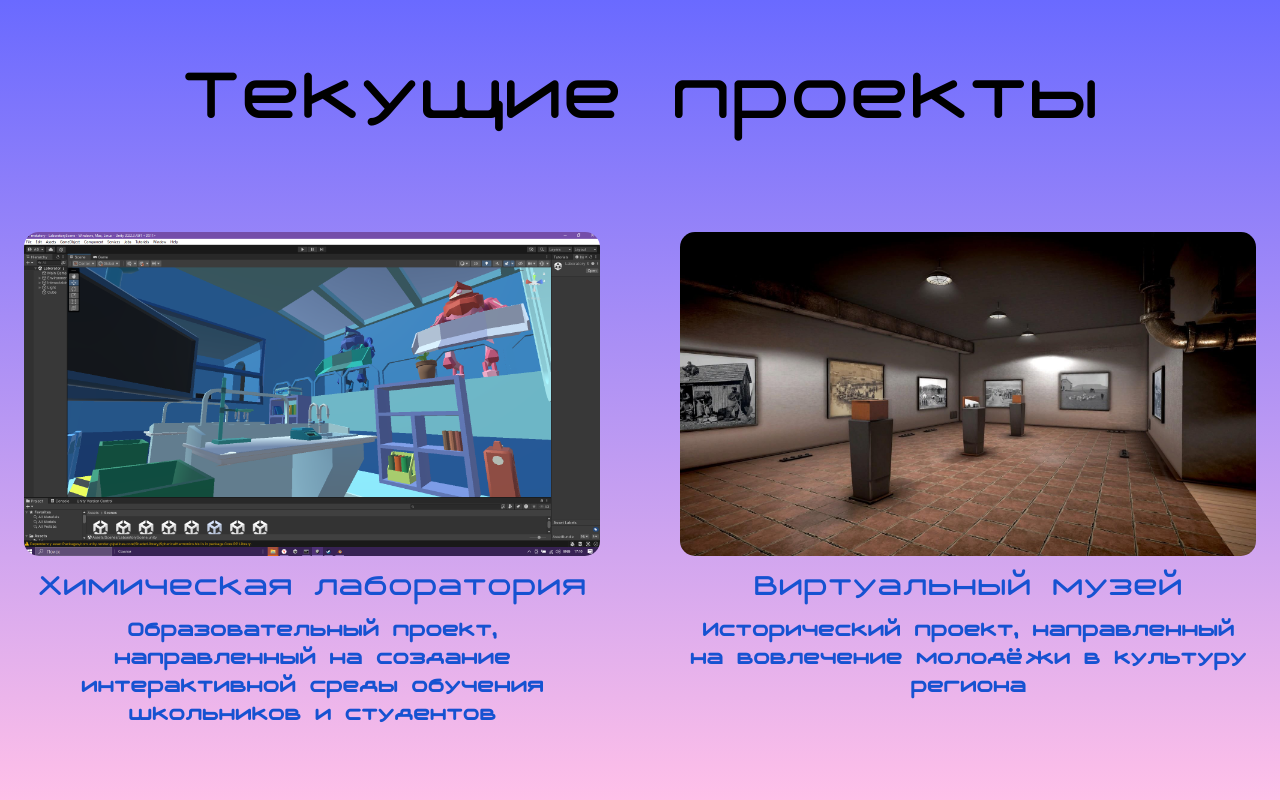
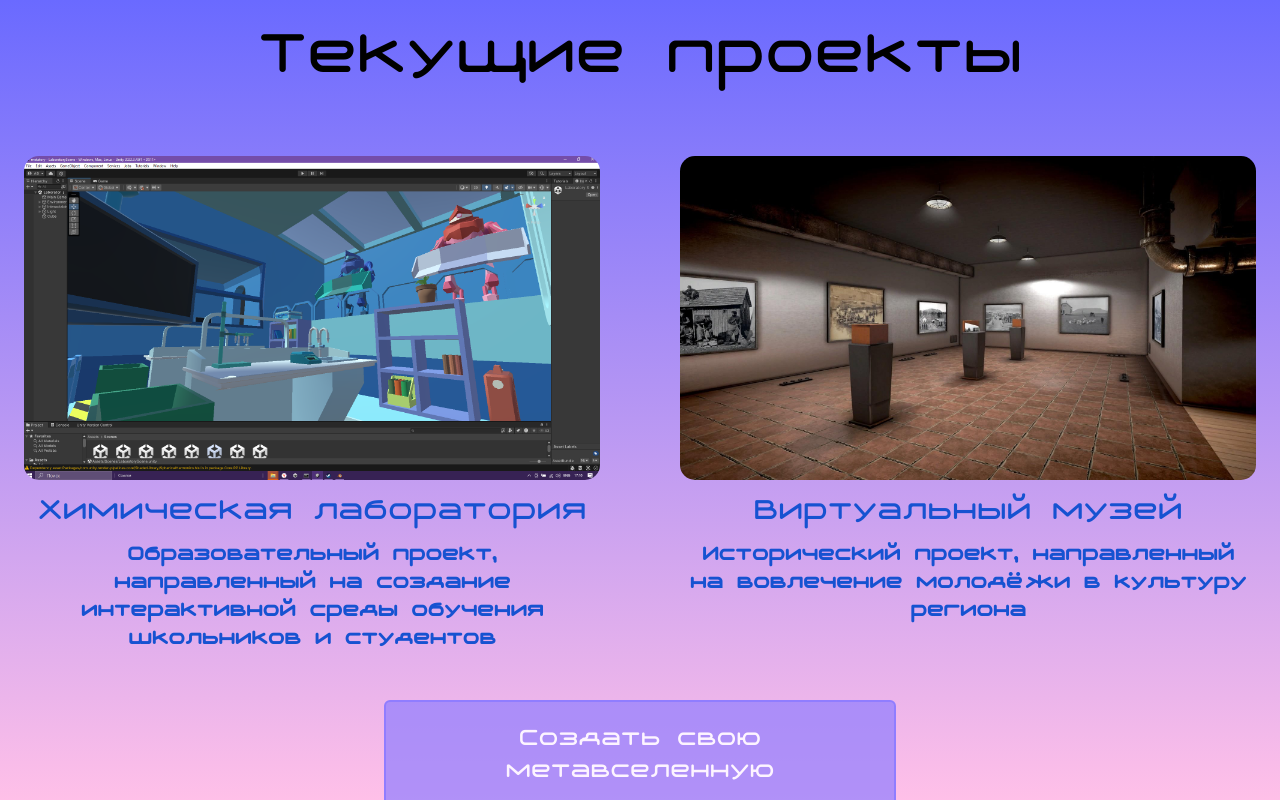
Before and after one commit to cleverunemployed/metatoria, a React (Vite) app: page / in a window 1280 px wide. Built offline with nearby package versions, Linux system fonts and the light colour scheme; a web font is replaced by a local one.

Commit message:
🚑 hot fix

```diff
--- a/src/template/CurrentProjects/CurrentProjects.jsx
+++ b/src/template/CurrentProjects/CurrentProjects.jsx
@@ -3,9 +3,9 @@ import VirtualMuseum from '../../image/virtual-museum.jpg';
 
 export const CurrentProjects = () => {
     return (
-        <div className="min-h-screen w-full flex flex-col gap-10">
-            <div className="flex items-center justify-center w-full my-10">
-                <h2 className="text-7xl px-10 py-5">Текущие проекты</h2>
+        <div className="min-h-screen w-full flex flex-col gap-12 items-center">
+            <div className="flex items-center justify-center w-full my-6">
+                <h2 className="text-6xl px-10">Текущие проекты</h2>
             </div>
             <div className="flex w-full justify-around gap-8" style={{color: '#1652D1'}}>
                 <div className='w-[45%]'>
@@ -28,6 +28,7 @@ export const CurrentProjects = () => {
                     </div>
                 </div>
             </div>
+            <button className='w-[40%] border-2 px-4 py-5 text-2xl rounded-md text-fuchsia-50' style={{backgroundColor: '#907DFFB2', borderColor: '#907DFF'}}>Создать свою метавселенную</button>
         </div>
     );
 }
```
